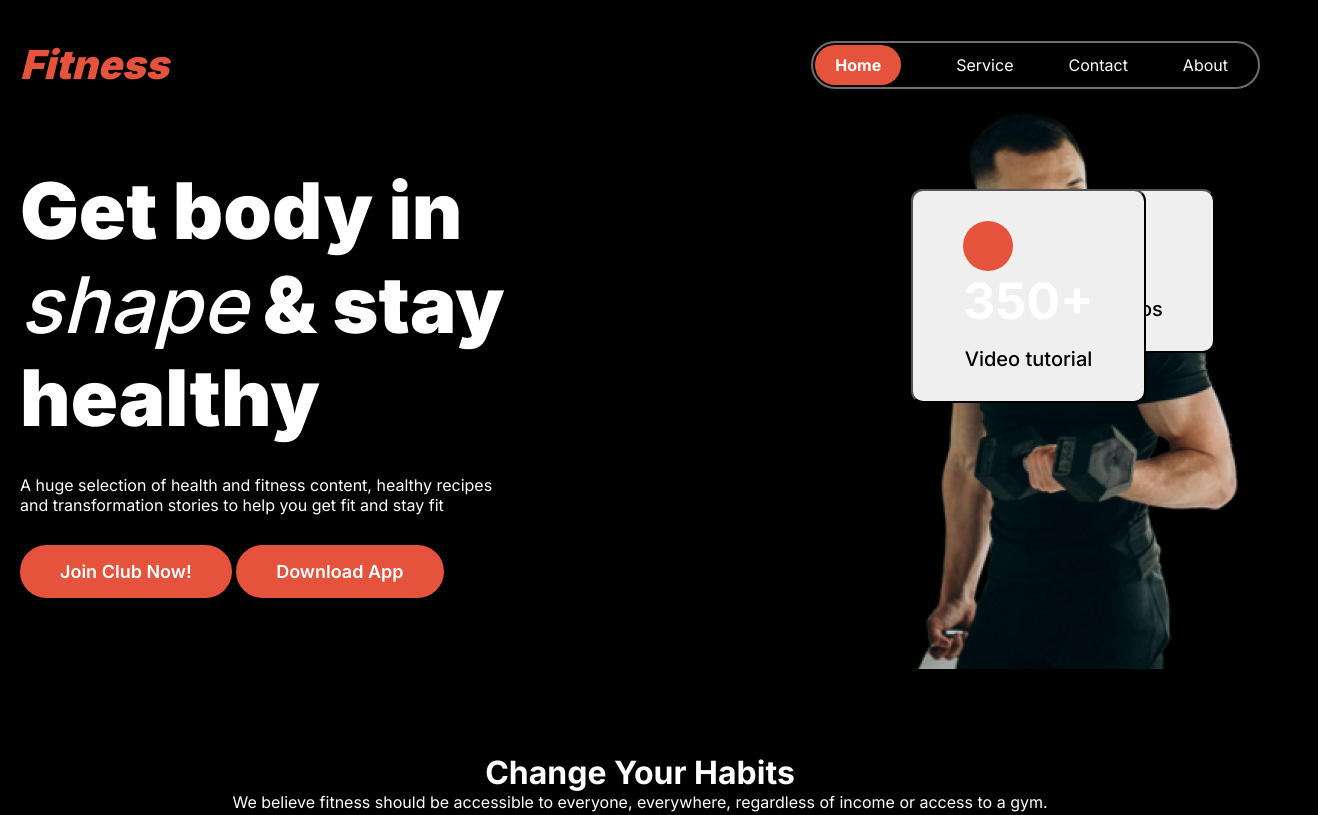
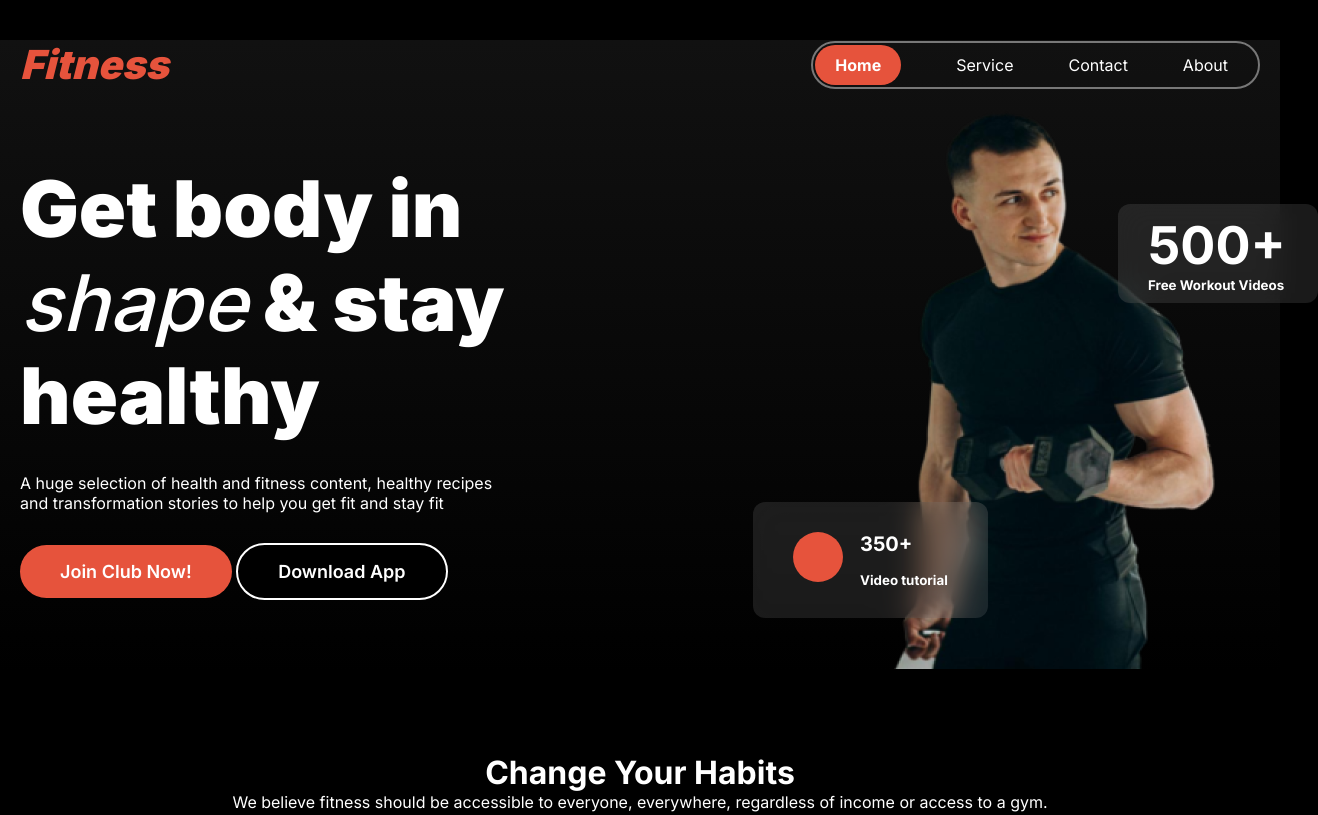
Before and after one commit to bmfaysal33/Assignment-2, a plain HTML site: page index.html in a window 1280 px wide. Shown: the top 815 px of the page, 1318 px wide, since content can reach past the window. Drawn offline with Linux system fonts and the light colour scheme; a web font is replaced by a local one.

Commit message:
desktop version done ,fixed  some chores

```diff
--- a/Styles/calc.css
+++ b/Styles/bmi.css
@@ -56,8 +56,13 @@ select {
   border-radius: 8px;
   border: none;
   margin: 5px;
+  outline: none;
 
-  outline: 0;
+}
+
+input:focus{
+  box-shadow: 0 0 0 2px green;
+
 }
 
 #gender{
--- a/Styles/shared-styles.css
+++ b/Styles/shared-styles.css
@@ -6,9 +6,12 @@
 
 }
 
+a{
+  text-decoration: none;
+  color: white;
+}
 
-
-h1,
+h1, h4,
 p,
 li,
 td,
--- a/Styles/style.css
+++ b/Styles/style.css
@@ -14,7 +14,6 @@
 body {
   background-color: black;
   height: 100vh;
-
 }
 
 main,
@@ -26,7 +25,7 @@ main,
 /* Nav styles  */
 
 #home {
-  background-color:var(--color-lal);
+  background-color: var(--color-lal);
   color: white;
   font-weight: 700;
   border-radius: 25px;
@@ -36,6 +35,11 @@ main,
 
 .header {
   margin-top: 40px;
+  background: linear-gradient(
+    180deg,
+    rgb(17, 17, 17),
+    rgba(119, 119, 119, 0) 100%
+  );
 }
 nav {
   margin: 40px auto;
@@ -56,15 +60,14 @@ nav ul {
   padding-left: 2px;
 }
 
-.ham-bar > i{
+.ham-bar > i {
   font-size: 30px;
-  color: var(--color-lal);
+  color: white;
   display: none;
   cursor: pointer;
 }
 
-
-.ul-border{
+.ul-border {
   border: 2px solid rgba(255, 255, 255, 0.431);
   border-radius: 25px;
 }
@@ -98,38 +101,66 @@ nav ul {
   gap: 25px;
 }
 
-.btn-download-app{
-  background: black;   /* Why it's not working */
+.btn-download-app {
+  background: black;
+  border: 2px solid white;
+  padding: 16px 40px;
+  border-radius: 45px;
+  cursor: pointer;
+  color: white;
+  font-size: 18px;
+  font-weight: 600;
+  align-self: flex-start;
 }
 
-.banner-img {
+.banner-texts {
+  width: 47%;
+}
+.banner-img-container {
+  width: 30%;
+}
+
+.banner-img-container {
   position: relative;
 }
 
-.badge {
-  padding: 30px 50px;
-  border-radius: 12px;
+
+.badge-container-1{
   position: absolute;
-  left: 0px;
-  top: 100px;
+  top: 115px;
+  left: 230px;
 }
 
-.badge-perfect {
-  display: flex;
-  justify-content: space-between;
+.badge-container-2{
   position: absolute;
-  top: 100px;
+  bottom: 55px;
+  left: -135px;
 }
 
-.badge-1 {
-  font-size: 50px;
-  font-weight: 700;
+.badge-1{
+  padding: 10px 30px;
+  width: 200px;
+}
+.badge-2{
+  display: flex;
+  gap: 17px;
+  padding: 30px 40px;
 }
 
+.badge-1,
 .badge-2 {
-  font-size: 20px;
-  font-weight: 500;
+  border-radius: 12px;
+  background-color: rgba(255, 255, 255, 0.1);
+  border: none;
+  backdrop-filter: blur(15px);
+  text-align: left;
+
 }
+
+.badge-1 h1{
+  font-size: 52px;
+}
+
 #badge-circle {
   background-color: rgb(230, 83, 60);
   height: 50px;
@@ -168,10 +199,9 @@ nav ul {
   gap: 20px;
 }
 
-.card1 > p{
+.card1 > p {
   color: var(--text-grey);
 }
-
 
 /* Run an Extra Mile  */
 
@@ -189,7 +219,7 @@ nav ul {
   justify-content: center;
   /* padding: 50px; */
 }
-.extra-text> .btn-primary{
+.extra-text > .btn-primary {
   padding: 16px 60px;
 }
 
--- a/index.html
+++ b/index.html
@@ -7,7 +7,7 @@
 
     <link rel="stylesheet" href="Styles/style.css" />
 
-    <link rel="stylesheet" href="Styles/calc.css" />
+    <link rel="stylesheet" href="Styles/bmi.css" />
 
     <link rel="stylesheet" href="Styles/shared-styles.css" />
 
@@ -20,7 +20,7 @@
   </head>
 
   <body>
-    <header class="header">
+    <header id="jump" class="header">
       <nav class="nav max">
         <h1 class="fitness">Fitness</h1>
         <div class="ham-bar"><i class="fa-solid fa-bars"></i></div>
@@ -33,6 +33,8 @@
           </ul>
         </div>
       </nav>
+
+      <!-- Banner Styles Starts Here  -->
 
       <section class="banner max">
         <div class="banner-texts">
@@ -47,30 +49,35 @@
           </p>
 
           <button class="btn-primary btn-1">Join Club Now!</button>
-          <button class="btn-download-app btn-primary">Download App</button>
-
+          <button class="btn-download-app">Download App</button>
         </div>
 
-        <div class="banner-img">
-          <img src="images/Images 2.png" class="image" alt="" />
+        <div class="banner-img-container">
+          <img src="images/Images 2.png" class="" alt="" />
 
-          <button class="badge">
-            <h1 class="badge-1">500+</h1>
-            <br />
-            <span class="badge-2">Free Workout Videos</span>
-          </button>
+          <div class="badge-container-1">
+            <button class="badge-1">
+              <h1>500+</h1>
 
-          <button id="badge-perfect" class="badge">
-            <div id="badge-circle">1</div>
-            <div id="badge-text">
-              <h1 class="badge-1">350+</h1>
-              <br />
-              <h3 class="badge-2">Video tutorial</h3>
-            </div>
-          </button>
+              <h4>Free Workout Videos</h4>
+            </button>
+          </div>
+
+          <div class="badge-container-2">
+            <button class="badge-2">
+              <div id="badge-circle"></div>
+              <div>
+                <h1>350+</h1>
+                <br>
+                <h4>Video tutorial</h4>
+              </div>
+            </button>
+          </div>
+
         </div>
       </section>
     </header>
+    <!-- Banner Styles Ends Here  -->
 
     <main class="main">
       <div class="habits">
@@ -115,7 +122,7 @@
             professional workouts
           </p>
 
-          <button class="btn-primary">Join Now</button>
+          <button class="btn-primary"><a href="#jump">Join Now</a></button>
         </div>
         <div class="run-img-container">
           <img src="images/run.jpg" alt="" class="run-img" />
@@ -176,7 +183,7 @@
             </p>
 
             <form>
-              <input type="text" name="" id="" placeholder="Height/cm "/>
+              <input type="text" name="" id="" placeholder="Height/cm " />
 
               <input type="text" name="" id="" placeholder="Weight/kg" />
 
@@ -190,7 +197,7 @@
               </select>
             </form>
 
-            <button class="btn-primary">Calculate</button>
+            <button class="btn-primary"><a href="#jump">Calculate</a></button>
           </div>
         </div>
       </section>
```
